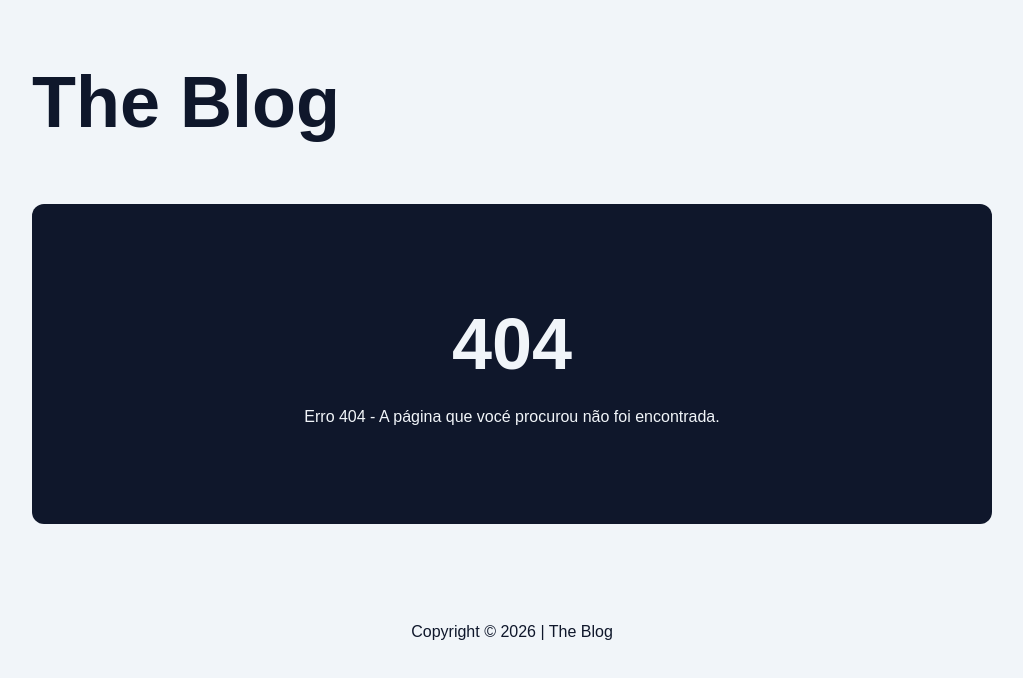
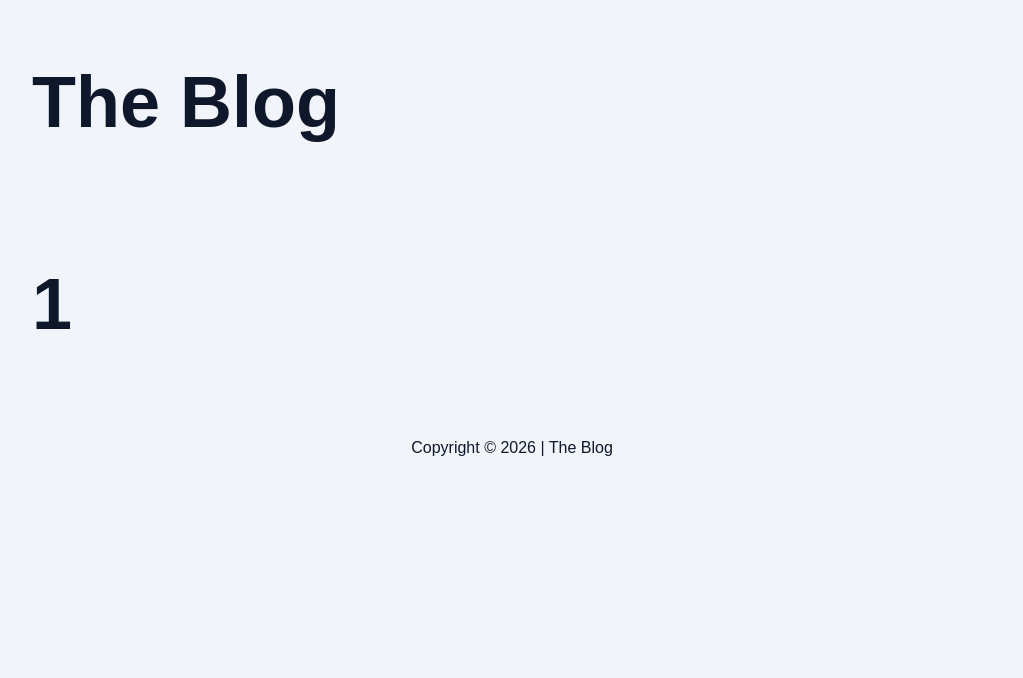
Before and after one commit to ThiagoLimaSanto/Blog, a Next.js app: page /post/1 in a window 1280 px wide. Before the commit this address had no page. Shown: the top 678 px of the page, without its empty margins (128-1151 px from the left). Built offline with nearby package versions, Linux system fonts and the light colour scheme.

Commit message:
criando rota dinamica

```diff
--- /dev/null
+++ b/src/app/post/[slug]/page.tsx
@@ -0,0 +1,8 @@
+type PostSlugPageProps = {
+    params: Promise<{ slug: string }>;
+};
+
+export default async function PostSlugPage({ params }: PostSlugPageProps) {
+    const { slug } = await params;
+    return <h1 className="text-7xl font-extrabold py-16">{slug}</h1>;
+}
--- /dev/null
+++ b/src/app/post/page.tsx
@@ -0,0 +1,3 @@
+export default function PostPage() {
+    return <h1 className="text-7xl font-extrabold py-16">Ola mundo</h1>;
+}
```
